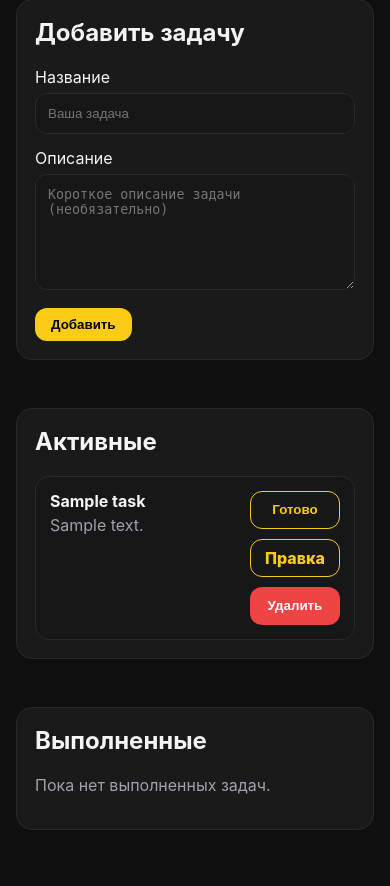
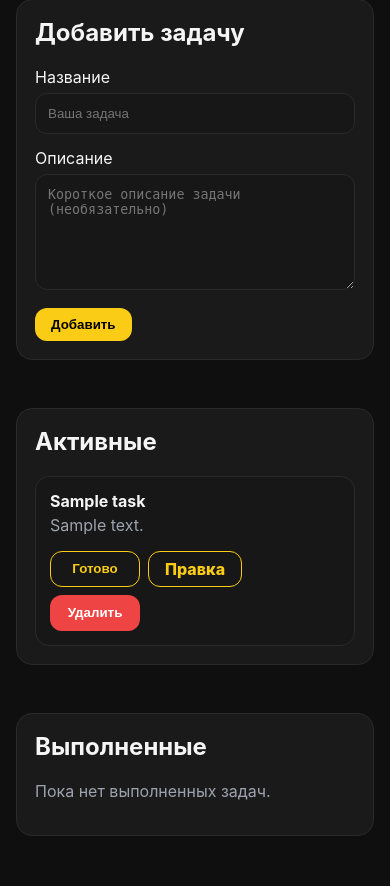
Before and after one commit to qivorne/todocloud, a Flask app: page /tasks in a window 390 px wide. Shown: the part 219-1105 px from the top of the page. Run offline with Flask 3, Linux system fonts and the light colour scheme; the visitor is signed in with stand-in values (Sample User, id 1); tables that the repository leaves empty hold one stand-in row (values such as "Sample post").

Commit message:
Fix long task description wrapping1.1

```diff
--- a/app/static/css/style.css
+++ b/app/static/css/style.css
@@ -240,9 +240,9 @@ input:focus, textarea:focus {
 /* Task item */
 .task {
   display: flex;
+  gap: 16px;
+  align-items: flex-start;
   justify-content: space-between;
-  gap: 12px;
-  align-items: flex-start;
   padding: 14px;
   border-radius: 14px;
   background: color-mix(in srgb, var(--card) 75%, var(--bg) 25%);
@@ -252,53 +252,42 @@ input:focus, textarea:focus {
 
 .task-main {
   flex: 1;
-  min-width: 0; /* чтобы текст мог сжиматься */
-}
-
-.task-title { font-weight: 800; }
-
-.task-desc {
-  color: var(--muted);
-  margin-top: 4px;
-  display: -webkit-box;
-  -webkit-line-clamp: 3;      /* максимум 3 строки */
-  -webkit-box-orient: vertical;
-  overflow: hidden;
+  min-width: 0;
 }
 
 .task-title {
   font-weight: 700;
+  margin-bottom: 4px;
   word-break: break-word;
 }
 
 .task-desc {
-  margin-top: 4px;
   color: var(--muted);
-  white-space: pre-wrap;        /* сохраняет переносы */
-  word-break: break-word;       /* ломает длинные слова */
+  white-space: pre-wrap;
+  word-break: break-word;
 }
 
 .task-actions {
   display: flex;
-  gap: 10px;
-  align-items: center;
-  flex-wrap: nowrap;
+  flex-direction: column;
+  gap: 8px;
+  flex-shrink: 0; /* ключевой момент */
 }
 
-.task-actions form { margin: 0; }
-
 .task-actions .btn {
-  height: 38px;
-  padding: 0 14px;
+  height: 36px;
+  min-width: 90px;
 }
 
-@media (max-width: 520px) {
-  .task { align-items: stretch; }
+@media (max-width: 600px) {
+  .task {
+    flex-direction: column;
+  }
+
   .task-actions {
-    flex-direction: column;
-    align-items: stretch;
+    flex-direction: row;
+    flex-wrap: wrap;
   }
-  .task-actions .btn { width: 100%; }
 }
 
 /* ================================
```
